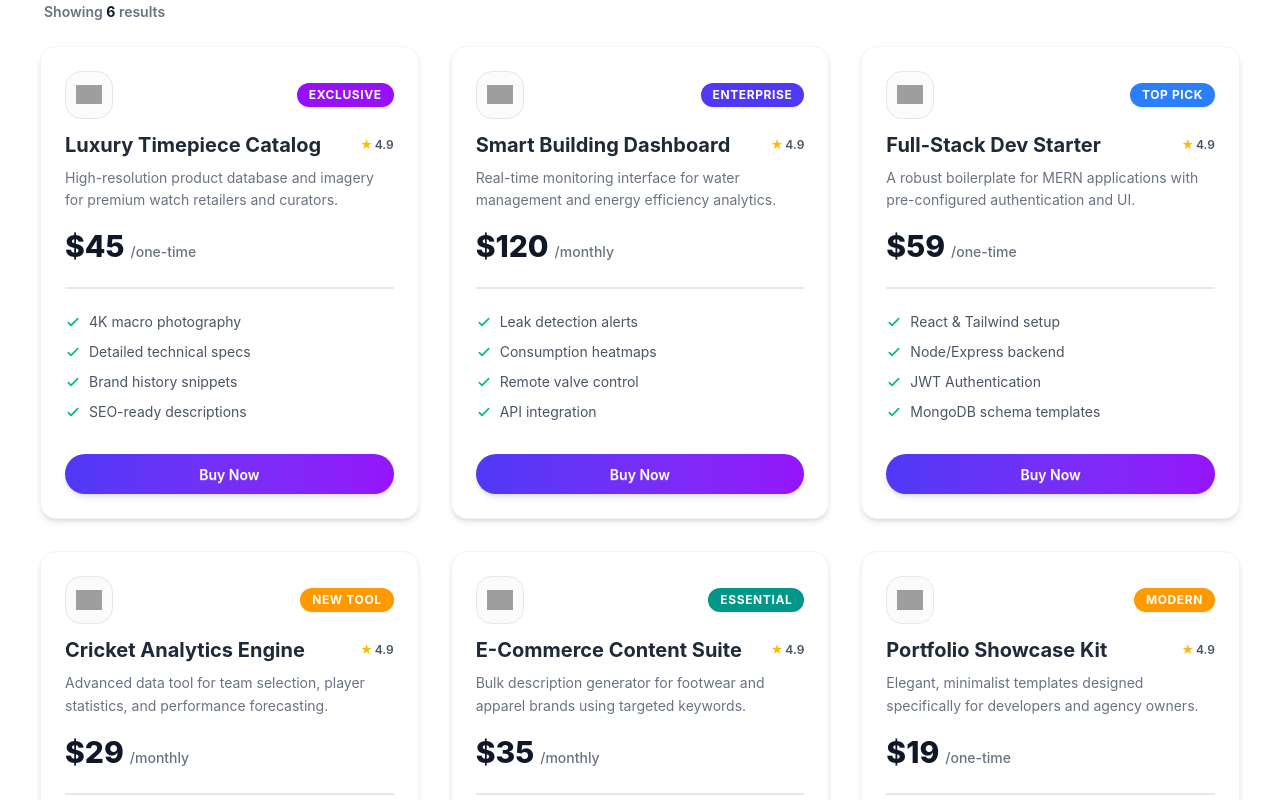
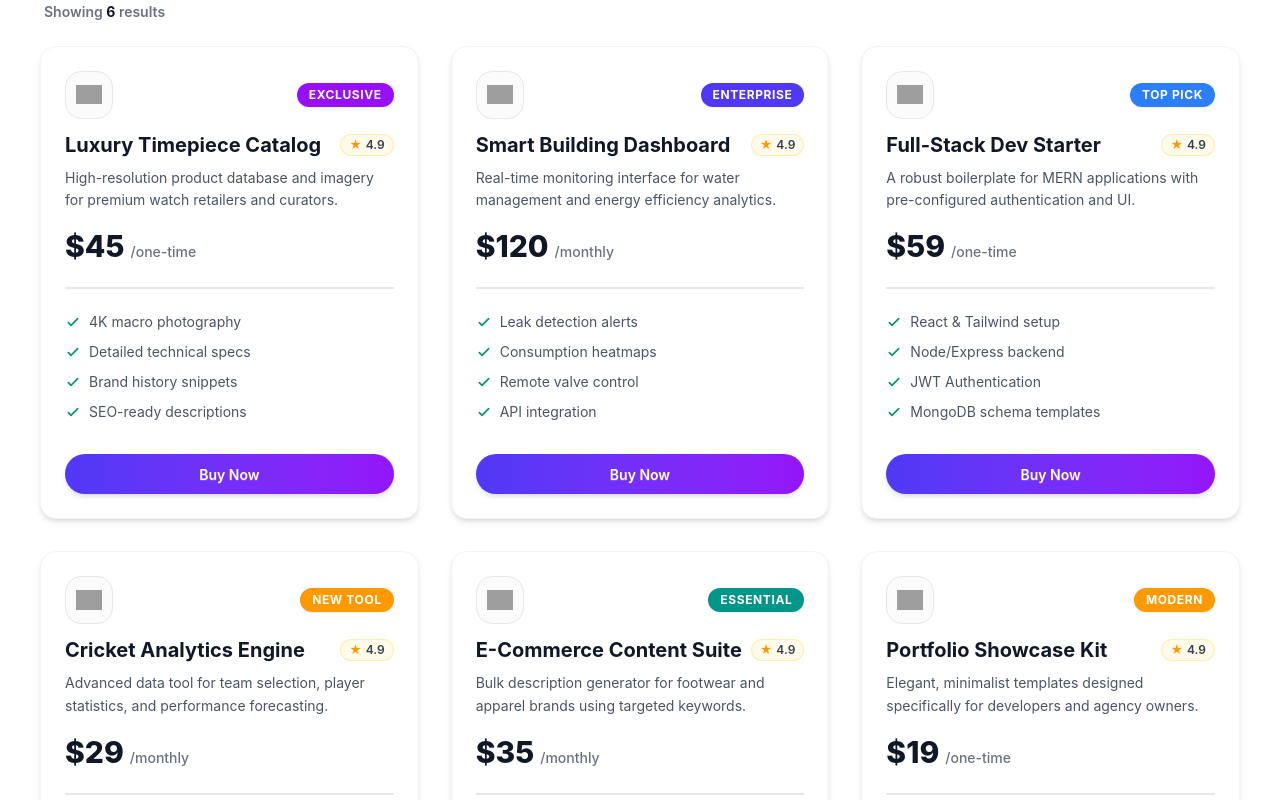
Before and after one commit to ArifKhanEver/DigiTools-Platform, a React (Vite) app: page / in a window 1280 px wide. Shown: the part 1520-2320 px from the top of the page. Built offline with nearby package versions, Linux system fonts and the light colour scheme; grey boxes are pictures that could not be loaded.

Commit message:
fix(tool-card): Enhance hover border glow, rating badge contrast, and added state styling

```diff
--- a/src/components/DigitalTools/Tool.jsx
+++ b/src/components/DigitalTools/Tool.jsx
@@ -30,11 +30,11 @@ const Tool = ({ tool, selectedTools, setSelectedTools }) => {
     };
 
     return (
-        <div className="card w-full bg-white shadow-md hover:shadow-2xl transition-all duration-300 rounded-2xl border border-gray-100 flex flex-col justify-between hover:-translate-y-1 group">
+        <div className="card w-full bg-white shadow-md hover:shadow-2xl hover:border-purple-200 transition-all duration-300 rounded-2xl border border-gray-100 flex flex-col justify-between hover:-translate-y-1.5 group">
             <div className="card-body p-6 flex flex-col justify-between flex-1">
                 <div>
                     <div className='flex justify-between items-center mb-3'>
-                        <div className='w-12 h-12 flex items-center justify-center border border-gray-200 rounded-2xl p-2.5 bg-gray-50/70 group-hover:bg-[#E1E7FF] transition-colors'>
+                        <div className='w-12 h-12 flex items-center justify-center border border-gray-200 group-hover:border-purple-200 rounded-2xl p-2.5 bg-gray-50/70 group-hover:bg-[#E1E7FF] transition-all'>
                             <img src={tool.icon} alt={`${tool.name} icon`} className='w-full h-full object-contain' />
                         </div>
                         <span className={`badge rounded-full px-3 py-2 text-xs font-bold uppercase tracking-wider border-none shadow-xs ${getTagColor(tool.tag)}`}>
@@ -44,13 +44,13 @@ const Tool = ({ tool, selectedTools, setSelectedTools }) => {
 
                     <div className="space-y-2 mt-2">
                         <div className="flex items-center justify-between">
-                            <h3 className="text-xl font-bold text-gray-800 group-hover:text-[#4F39F6] transition-colors">{tool.name}</h3>
-                            <div className="flex items-center text-amber-400 text-xs font-bold gap-0.5">
+                            <h3 className="text-xl font-bold text-gray-900 group-hover:text-[#4F39F6] transition-colors">{tool.name}</h3>
+                            <div className="flex items-center text-amber-500 text-xs font-bold gap-1 bg-amber-50 px-2 py-0.5 rounded-full border border-amber-200/60">
                                 <span>★</span>
-                                <span className="text-gray-600 font-semibold">4.9</span>
+                                <span className="text-gray-700 font-semibold">4.9</span>
                             </div>
                         </div>
-                        <p className='text-gray-500 text-sm min-h-[40px] leading-relaxed'>{tool.description}</p>
+                        <p className='text-gray-600 text-sm min-h-[40px] leading-relaxed'>{tool.description}</p>
                         <div className="pt-2 flex items-baseline gap-1.5">
                             <span className='text-3xl font-extrabold text-gray-900'>${tool.price}</span>
                             <span className='text-gray-500 text-sm font-medium'>/{tool.period}</span>
@@ -62,7 +62,7 @@ const Tool = ({ tool, selectedTools, setSelectedTools }) => {
                     <ul className="flex flex-col gap-2.5 text-sm text-gray-600 mb-6">
                         {tool.features && tool.features.map((feature, ind) => (
                             <li key={ind} className='flex items-center gap-2'>
-                                <svg xmlns="http://www.w3.org/2000/svg" className="size-4 shrink-0 text-emerald-500" fill="none" viewBox="0 0 24 24" stroke="currentColor">
+                                <svg xmlns="http://www.w3.org/2000/svg" className="size-4 shrink-0 text-emerald-600" fill="none" viewBox="0 0 24 24" stroke="currentColor">
                                     <path strokeLinecap="round" strokeLinejoin="round" strokeWidth="2.5" d="M5 13l4 4L19 7" />
                                 </svg>
                                 <span>{feature}</span>
@@ -78,8 +78,8 @@ const Tool = ({ tool, selectedTools, setSelectedTools }) => {
                         aria-label={isAdded ? `${tool.name} is already in cart` : `Add ${tool.name} to cart`}
                         className={`btn btn-block rounded-full font-semibold transition-all duration-200 ${
                             isAdded
-                                ? "bg-gray-100 text-gray-400 cursor-not-allowed border-none shadow-none"
-                                : "bg-linear-to-r from-[#4F39F6] to-[#9514FA] hover:opacity-90 text-white border-none shadow-md hover:shadow-lg active:scale-95 cursor-pointer"
+                                ? "bg-emerald-50 text-emerald-700 font-bold border border-emerald-200 cursor-not-allowed shadow-none"
+                                : "bg-linear-to-r from-[#4F39F6] to-[#9514FA] hover:opacity-95 text-white border-none shadow-md hover:shadow-lg active:scale-95 cursor-pointer"
                         }`}
                     >
                         {isAdded ? "✓ Added to Cart" : "Buy Now"}
```
